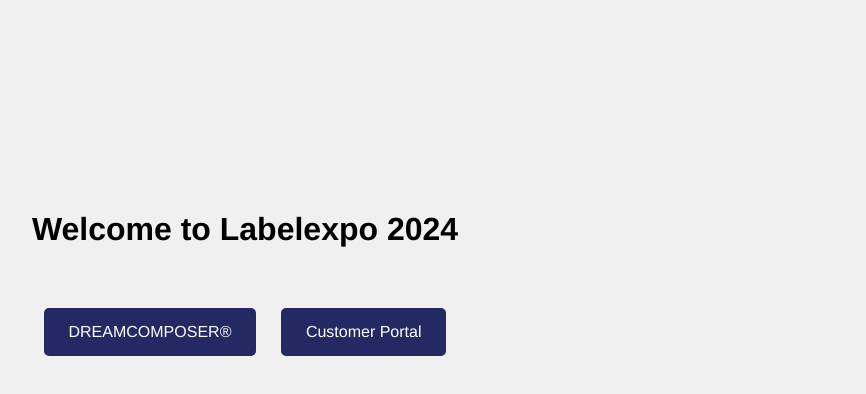
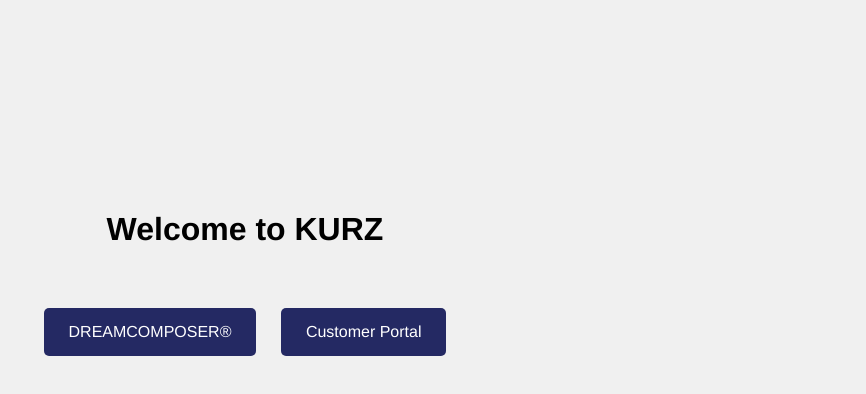
Before and after one commit to C0P92/sandboxCOP, a plain HTML site: page index.html in a window 1280 px wide. Shown: the part 122-516 px from the top of the page, without its empty margins (395-1261 px from the left). Drawn offline with Linux system fonts and the light colour scheme.

Commit message:
Update index.html

```diff
--- a/index.html
+++ b/index.html
@@ -46,7 +46,7 @@
         <img src="kurz_logo.png" alt="Kurz Logo" width="200">
     </div>
     <div class="container">
-        <h1>Welcome to Labelexpo 2024</h1>
+        <h1>Welcome to KURZ</h1>
         <div class="buttons">
             <a href="https://dreamcomposer.de/editor">DREAMCOMPOSER®</a>
             <a href="https://kurz.shop">Customer Portal</a>
```
